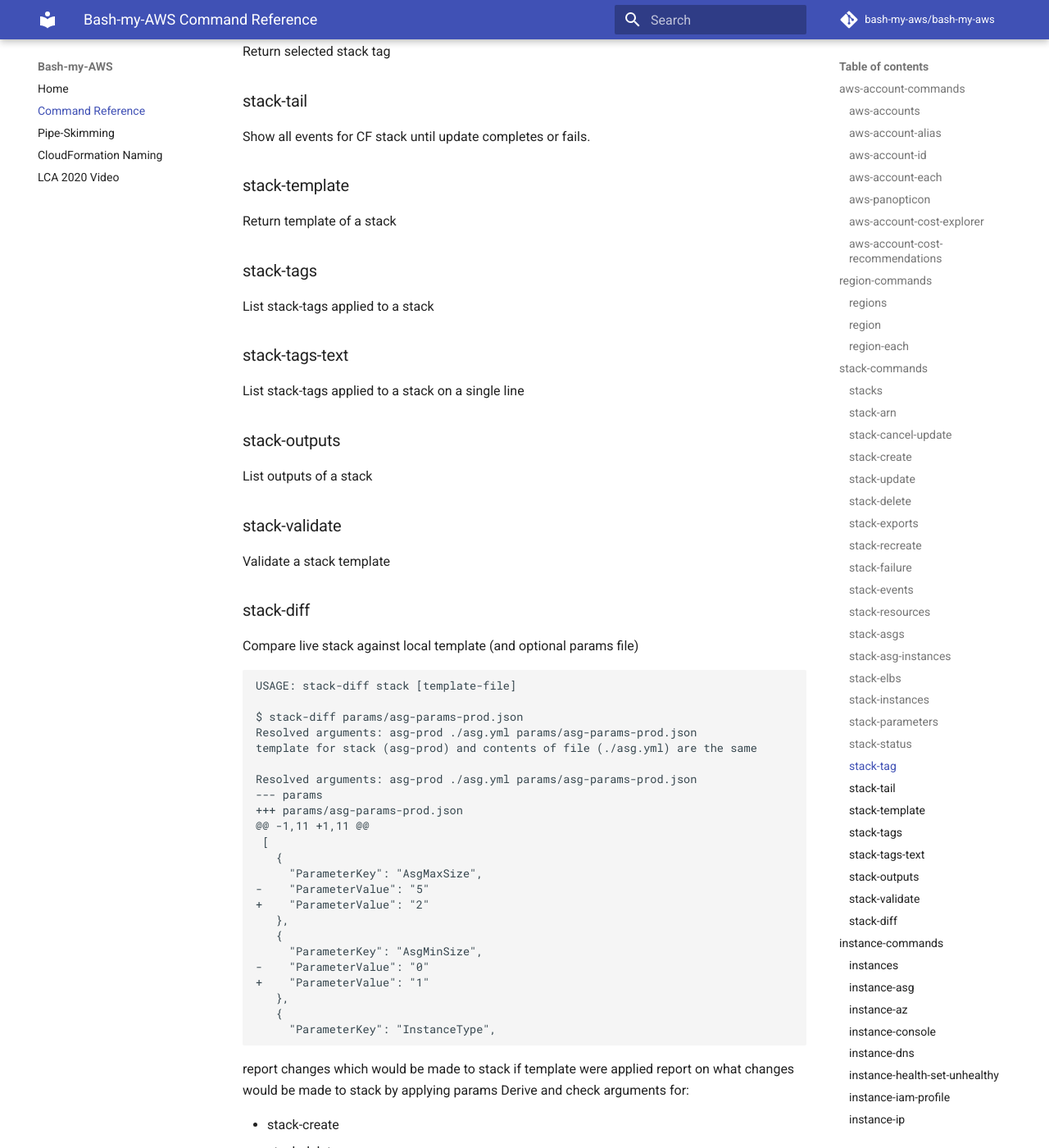
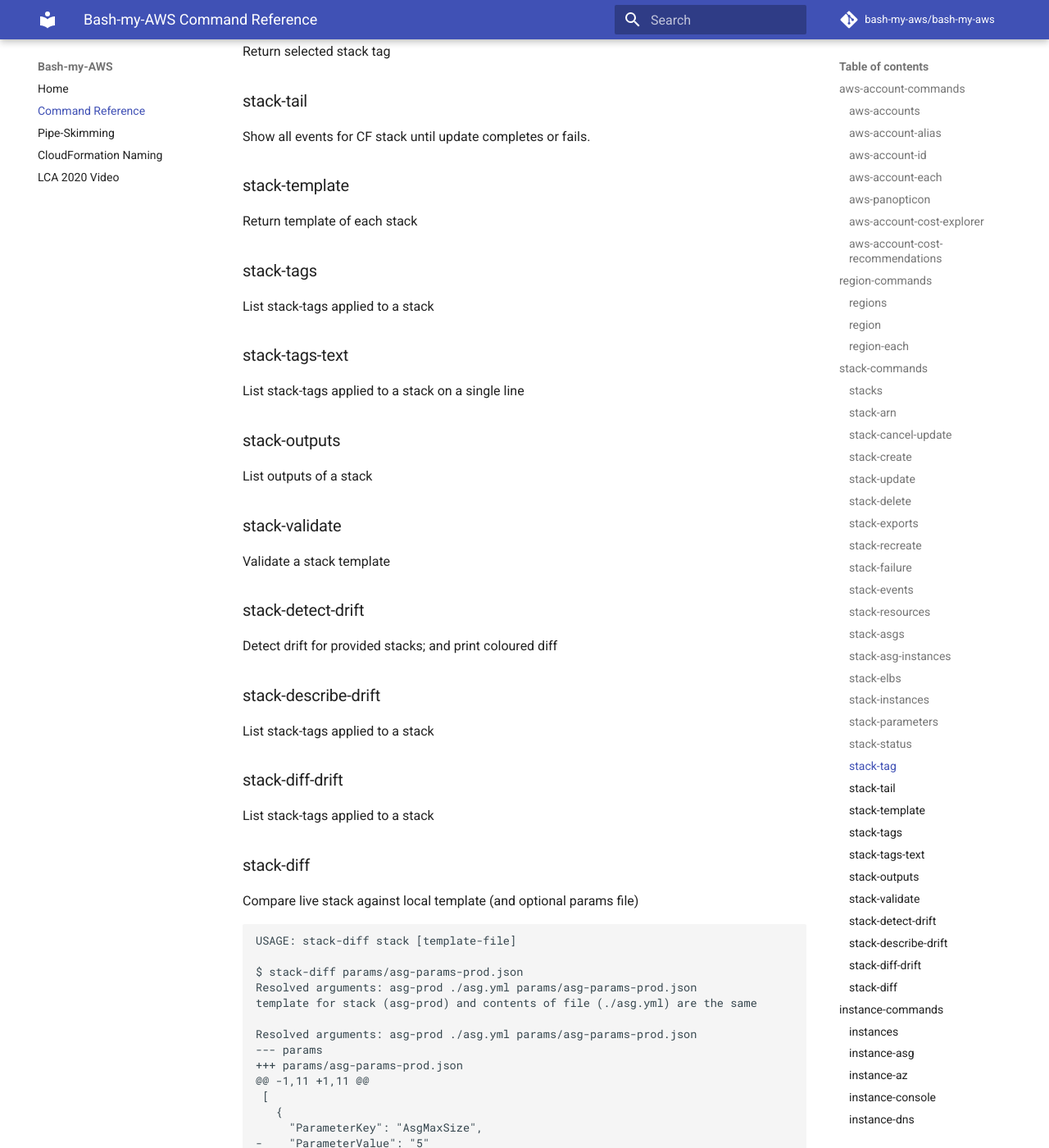
Before and after one commit to bash-my-aws/bash-my-aws, an MkDocs documentation site: the page built from docs/command-reference.md, in a window 1280 px wide and 1400 px high, scrolled down 8275 px. Shown: the whole window at 82% size. Built offline with MkDocs 1.6.1 and Material for MkDocs 9.7.7, drawn with Linux system fonts in a browser that asks for light colours; comment, search, counter and statistics services are not loaded.

Commit message:
stack drift, elasticaches

```diff
--- a/docs/command-reference.md
+++ b/docs/command-reference.md
@@ -408,7 +408,7 @@
 
 ### stack-template
 
-Return template of a stack
+Return template of each stack
 
 
 ### stack-tags
@@ -429,6 +429,21 @@
 ### stack-validate
 
 Validate a stack template
+
+
+### stack-detect-drift
+
+Detect drift for provided stacks; and print coloured diff
+
+
+### stack-describe-drift
+
+List stack-tags applied to a stack
+
+
+### stack-diff-drift
+
+List stack-tags applied to a stack
 
 
 ### stack-diff
```
Also changed, not shown: 2 other files.
